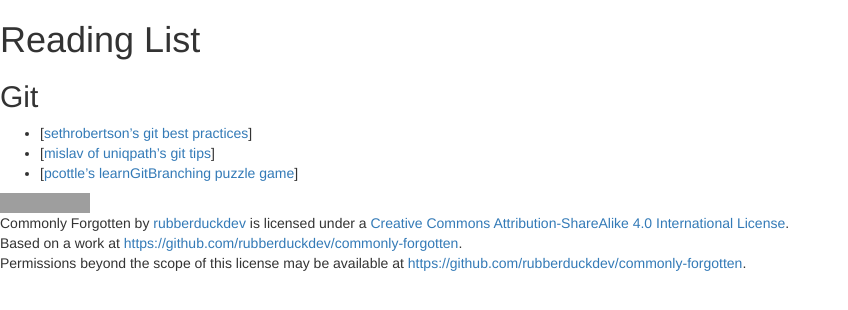
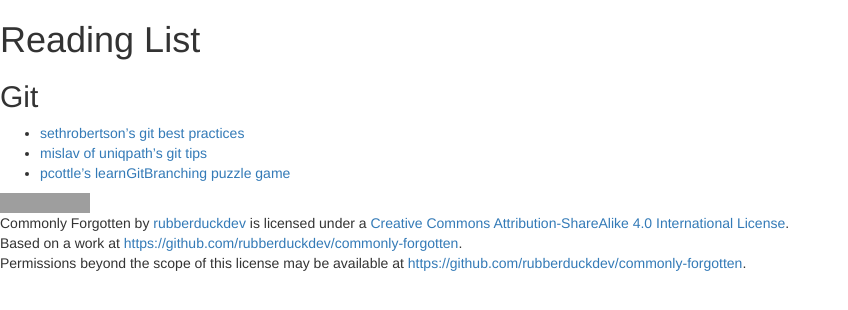
Before and after one commit to yuvallanger/yuvallanger.github.io, a Jekyll site: the page built from pages/ReadingList.md, in a window 1280 px wide. Shown: the top 310 px of the page, without its empty margins (0-848 px from the left). Built offline with Jekyll 4.4.1, drawn with Linux system fonts in a browser that asks for light colours; nearby versions of some CDN libraries; grey boxes are pictures that could not be loaded.

Commit message:
Fixing links

```diff
--- a/pages/ReadingList.md
+++ b/pages/ReadingList.md
@@ -8,9 +8,9 @@ layout: default
 Git
 ---
 
-* [[sethrobertson's git best practices]]
-* [[mislav of uniqpath's git tips]]
-* [[pcottle's learnGitBranching puzzle game]]
+* [sethrobertson's git best practices][]
+* [mislav of uniqpath's git tips][]
+* [pcottle's learnGitBranching puzzle game][]
 
 
 [pcottle's learnGitBranching puzzle game]: http://pcottle.github.io/learnGitBranching/
```
